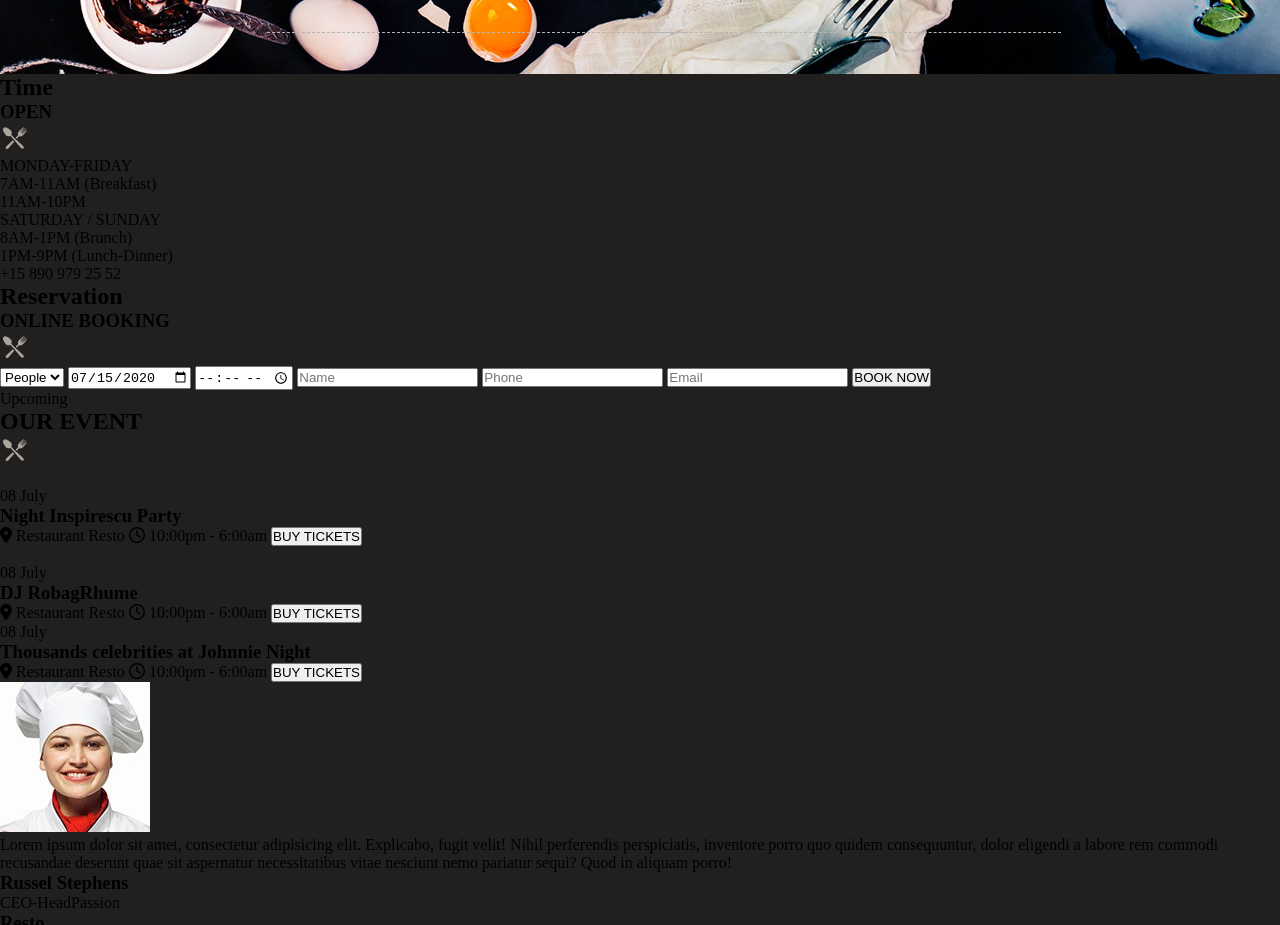
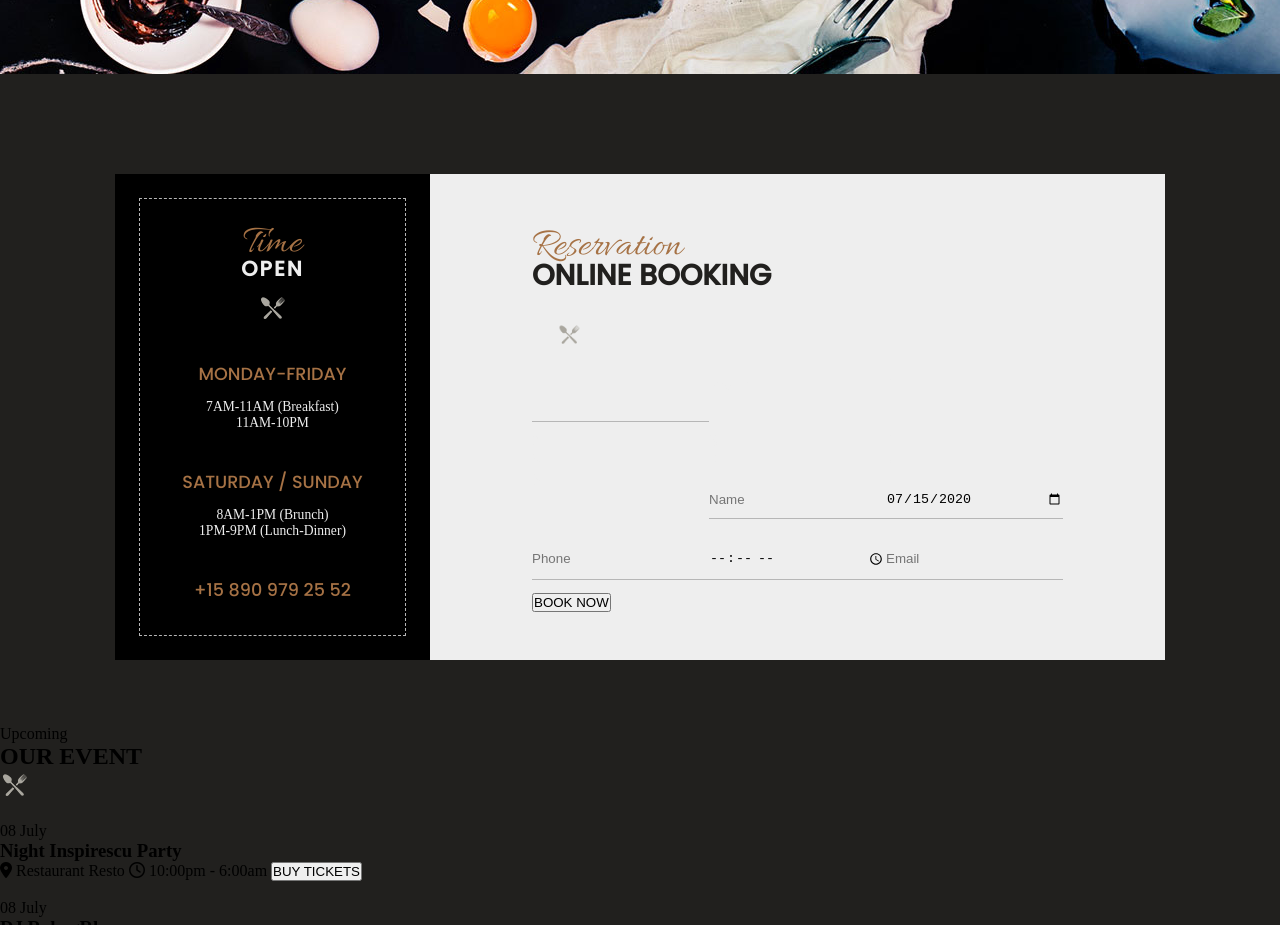
Before and after one commit to Thibaud-Stanislas/tp-ultime, a plain HTML site: page index.html in a window 1280 px wide. Shown: the part 2288-3213 px from the top of the page. Drawn offline with Linux system fonts and the light colour scheme.

Commit message:
version8

```diff
--- a/assets/style/leyouts/_section2.scss
+++ b/assets/style/leyouts/_section2.scss
@@ -50,12 +50,17 @@
                 flex-direction: column;
                 justify-content: space-around;
             }
+            #sec2-right {
+                display: flex;
+                flex-direction: column;
+                justify-content: space-around;
+            }
 
             .menu{
                 display: grid;
                 grid-template-columns: 27% 65% 8% ;
                 align-items: center;
-                padding: 35px 0;
+                padding: 20px 0;
                 border-bottom: dashed 1px $grey;
                 width: 113%;
 
--- a/assets/style/leyouts/_section3.scss
+++ b/assets/style/leyouts/_section3.scss
@@ -0,0 +1,94 @@
+#section3 {
+    padding: 100px 15px 65px;
+    color: $white;
+
+     #form-content{
+        display: grid;
+        grid-template-columns: 30% 70%;
+        background: $white;
+        max-width: 1050px;
+        margin: 0 auto;
+
+
+        #hours {
+            padding: 24px;
+            background: black;
+
+            #hours-content{
+                display: flex;
+                flex-direction: column;
+                align-items: center;
+                border: 1px dashed $grey;
+                padding: 20px 0;
+
+                h3{
+                    font-family: $font1;
+                    font-weight: 100;
+                    font-size: 2.5rem;
+                    color: $color1;
+                }
+
+                h4{
+                    font-family: $font2;
+                    margin: -16px;
+                    letter-spacing: 2px;
+                    font-size: 1.3rem;
+                }
+                img{
+                    margin-top: 25px;
+                }
+                h5{
+                    text-transform: uppercase;
+                    color: $color1;
+                    font-family: $font2;
+                    font-weight: 100;
+                    font-size: 1.1rem;
+                    margin: 38px 0 12px;
+                }
+                p{
+                    font-size: 0.85rem;
+                }
+
+            }
+
+        }
+        #form-info{
+            display: flex;
+            justify-content: center;
+            align-items: center;
+            padding: 30px 0;
+
+            h2{
+                font-family: $font1;
+                font-size: 2.5rem;
+                font-weight: 100;
+                color: $color1
+            }
+            h3{
+                color: $black;
+                margin-top: -18px;
+                font-family: $font2;
+                font-size: 1.8rem;
+            }
+            img{
+                height: 25px;
+                margin: 25px;
+            }
+            #form-input{
+                display: grid;
+                grid-template-columns: 1fr 1fr 1fr;
+                margin-bottom: 3px;
+
+                input {
+                    padding: 10px 0;
+                    margin: 10px 0;
+                    background: none;
+                    outline: none;
+                    border: none;
+                    border-bottom: 1px solid $grey;
+                }
+            }
+
+        }
+    }
+}
--- a/index.html
+++ b/index.html
@@ -183,36 +183,30 @@
         </section>
 
         <section id="section3">
-            <div id="sec3-left">
-                <div id="left-titre">
-                    <h2>Time</h2>
-                    <h3>OPEN</h3>
+            <div id="form-content">
+                <div id="hours">
+                    <div id="hours-content">
+                        <h3>Time</h3>
+                        <h4>OPEN</h4>
                         <img src="./assets/img/ic-plate.png" alt="logo cuillère, fourchette">
-                </div>
-                <div id="left-content">
-                    <div class="info">
-                        <span>MONDAY-FRIDAY</span>
-                        <P>7AM-11AM (Breakfast) <br>11AM-10PM </P>
-
-                    </div>
-                    <div class="info">
-                        <span>SATURDAY / SUNDAY</span>
-                        <P>8AM-1PM (Brunch) <br>1PM-9PM (Lunch-Dinner)</P>
-                    </div>
-                    <div class="info">
-                        <span>+15 890 979 25 52</span>
+                        <h5>MONDAY-FRIDAY</h5>
+                        <P>7AM-11AM (Breakfast) </P>
+                        <p>11AM-10PM </P>
+                        <h5>SATURDAY / SUNDAY</h5>
+                        <P>8AM-1PM (Brunch)</P>
+                        <p>1PM-9PM (Lunch-Dinner)</P>
+                        <h5>+15 890 979 25 52</h5>
                     </div>
                 </div>
-            </div>
-
-            <div id="sec3-right">
-                <div id="right-titre">
+                <div id="form-info">
+                    <div id="form-info-container">
                         <h2>Reservation</h2>
                         <h3>ONLINE BOOKING</h3>
                         <img src="./assets/img/ic-plate.png" alt="logo cuillère, fourchette">
-                </div>
-                <div id="right-content">
-                    <select name="" id="people">
+
+                        <div id="form-input">
+
+                            <input name="" id="people">
                             <option value="">People</option>
                             <option value="1">1</option>
                             <option value="2">2</option>
@@ -222,13 +216,16 @@
                             <option value="6">6</option>
                             <option value="7">7</option>
                             <option value="8">8</option>
-                    </select>
+                            </input>
+                            <input type="text" placeholder="Name">
                             <input type="date" id="start" name="trip-start" value="2020-07-15" min="15-07-2020">
+                            <input type="text" placeholder="Phone">
                             <input type="time" id="appt" name="appt" min="07:00" max="21:00">
-                    <input type="text" placeholder="Name">
-                    <input type="text" placeholder="Phone">
                             <input type="email" placeholder="Email">
-                    <input type="submit" value="BOOK NOW">
+
+                        </div>
+                        <button>BOOK NOW</button>
+                    </div>
                 </div>
             </div>
         </section>
```
Also changed, not shown: assets/style/index.css, 1 other file. Lines whose indentation alone changed are shown as unchanged.
